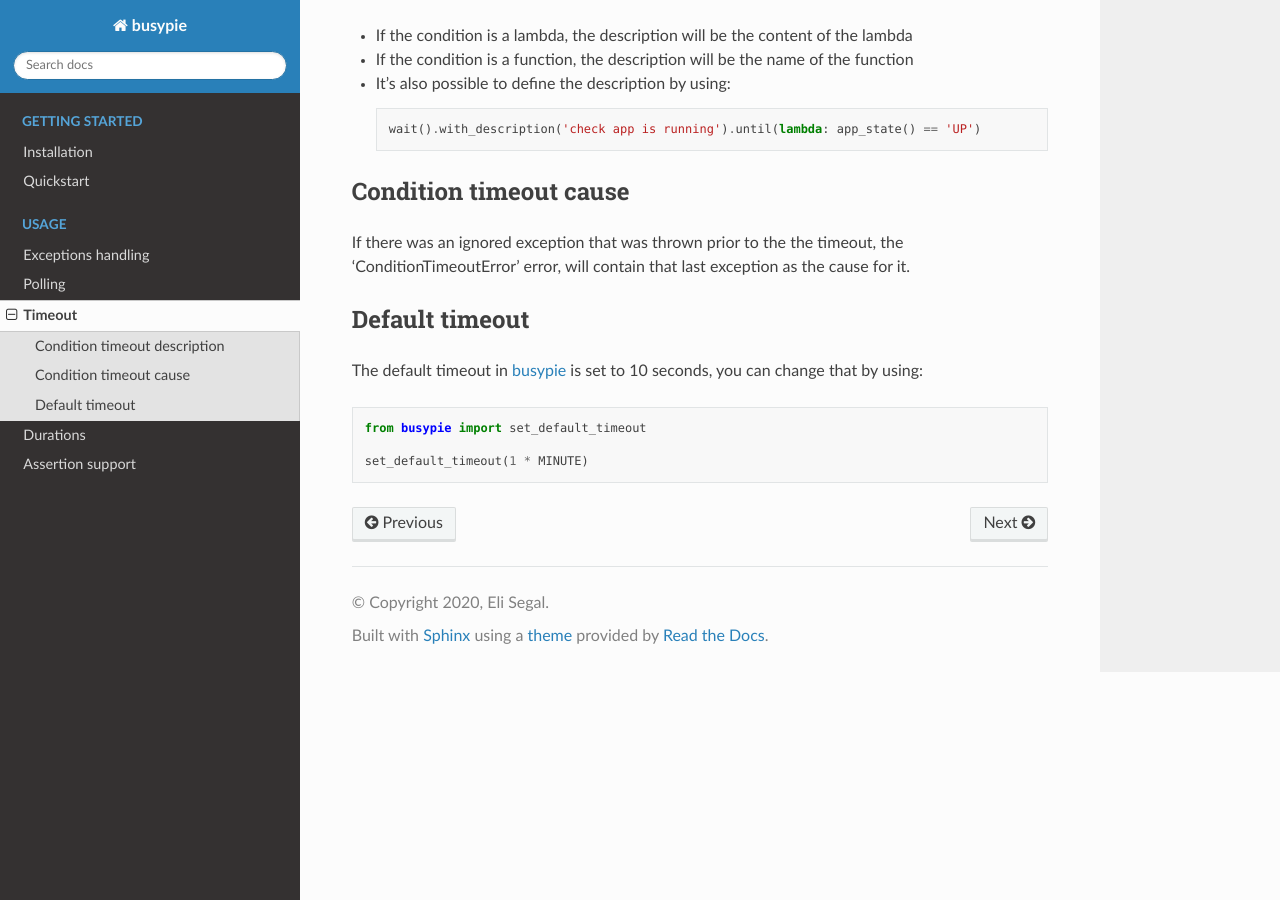
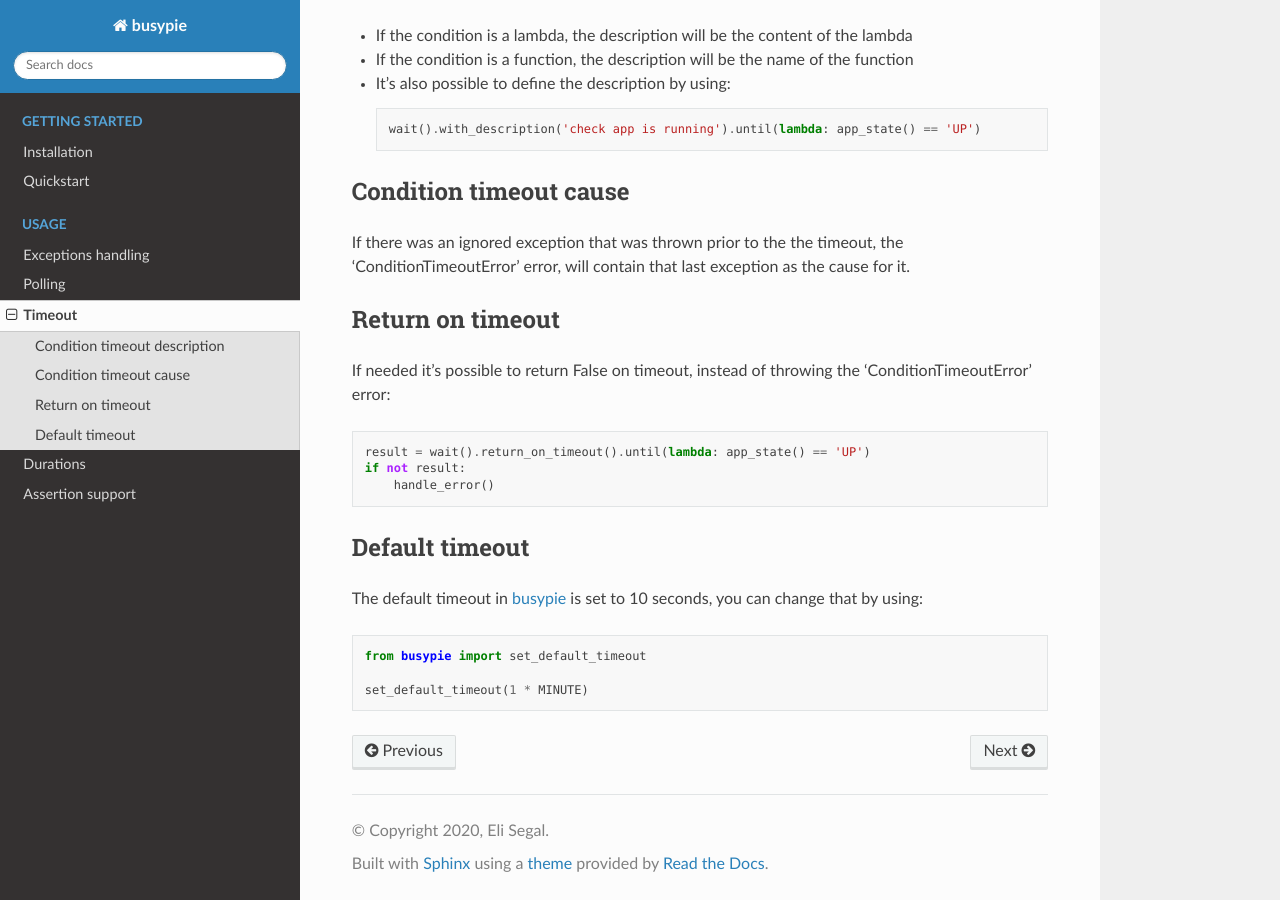
Before and after one commit to rockem/busypie, a Sphinx documentation site: the page built from docs/source/timeout.rst, in a window 1280 px wide and 900 px high, scrolled down 520 px. Built offline with Sphinx 7.4.7 and the Read the Docs theme 2.0.0, drawn with Linux system fonts in a browser that asks for light colours.

Commit message:
Added docs for return_on_timeout (#49)

```diff
--- a/docs/source/timeout.rst
+++ b/docs/source/timeout.rst
@@ -28,6 +28,15 @@ Condition timeout cause
 If there was an ignored exception that was thrown prior to the the timeout, the
 'ConditionTimeoutError' error, will contain that last exception as the cause for it.
 
+Return on timeout
+-----------------
+If needed it's possible to return False on timeout, instead of throwing the
+'ConditionTimeoutError' error::
+
+    result = wait().return_on_timeout().until(lambda: app_state() == 'UP')
+    if not result:
+        handle_error()
+
 Default timeout
 ---------------
 The default timeout in :pypi:`busypie` is set to 10 seconds, you can change that by using::
```
